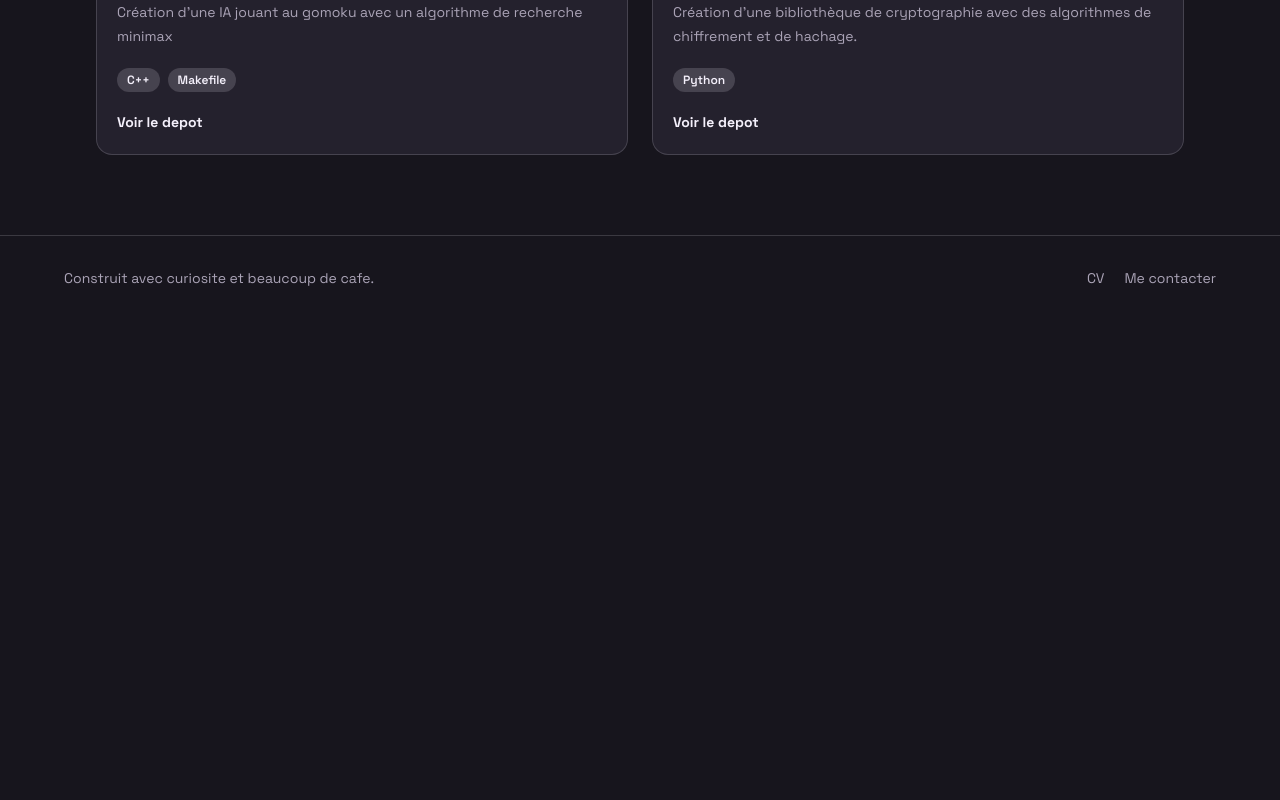
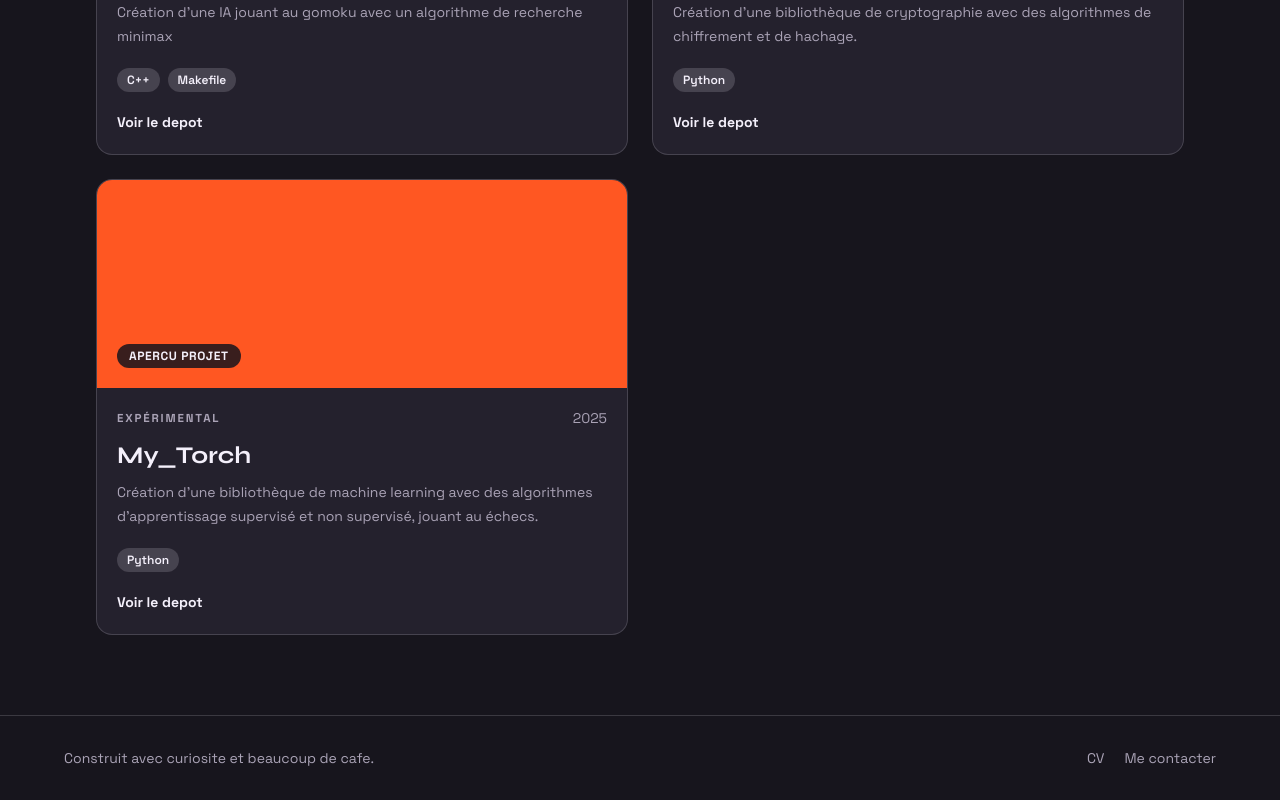
Before and after one commit to Nolfews/Portfolio, a Next.js app: page /projects in a window 1280 px wide. Shown: the part 3172-3972 px from the top of the page. Before the commit the page ends 3492 px from the top, so only its background shows below. Built offline with nearby package versions, Linux system fonts and the light colour scheme.

Commit message:
[UPDATE] add new project My_Torch with details including title, category, description, tags, and repository URL

```diff
--- a/src/data/portfolio.ts
+++ b/src/data/portfolio.ts
@@ -188,6 +188,20 @@ export const projectCatalog: PortfolioProject[] = [
     color: "bg-[#3f51b5]",
     year: "2025",
     repositoryUrl: "https://github.com/Nolfews/Cryptography",
+  },
+  {
+    id: "My_Torch",
+    title: "My_Torch",
+    category: "software",
+    type: { fr: "Expérimental", en: "Experimental" },
+    description: {
+      fr: "Création d'une bibliothèque de machine learning avec des algorithmes d'apprentissage supervisé et non supervisé, jouant au échecs.",
+      en: "Creation of a machine learning library with supervised and unsupervised learning algorithms, playing chess.",
+    },
+    tags: ["Python"],
+    color: "bg-[#ff5722]",
+    year: "2025",
+    repositoryUrl: "https://github.com/Nolfews/My_Torch",
   }
 ];
 
```
